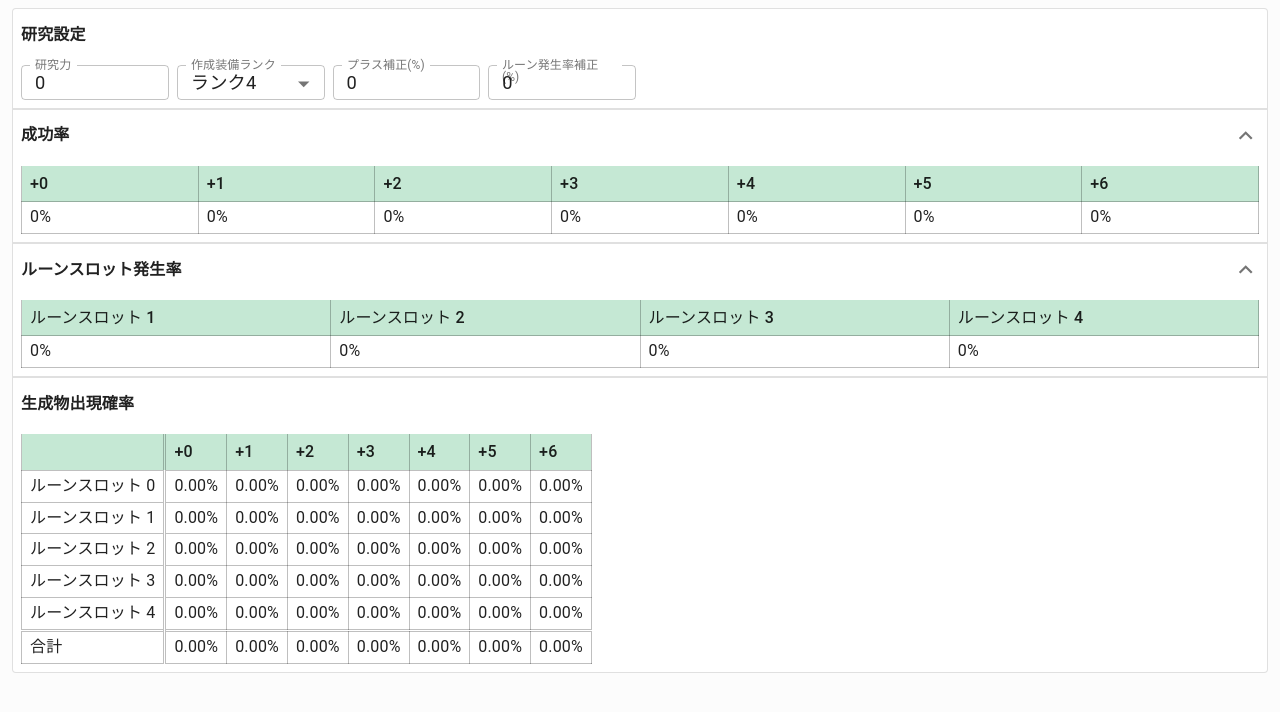
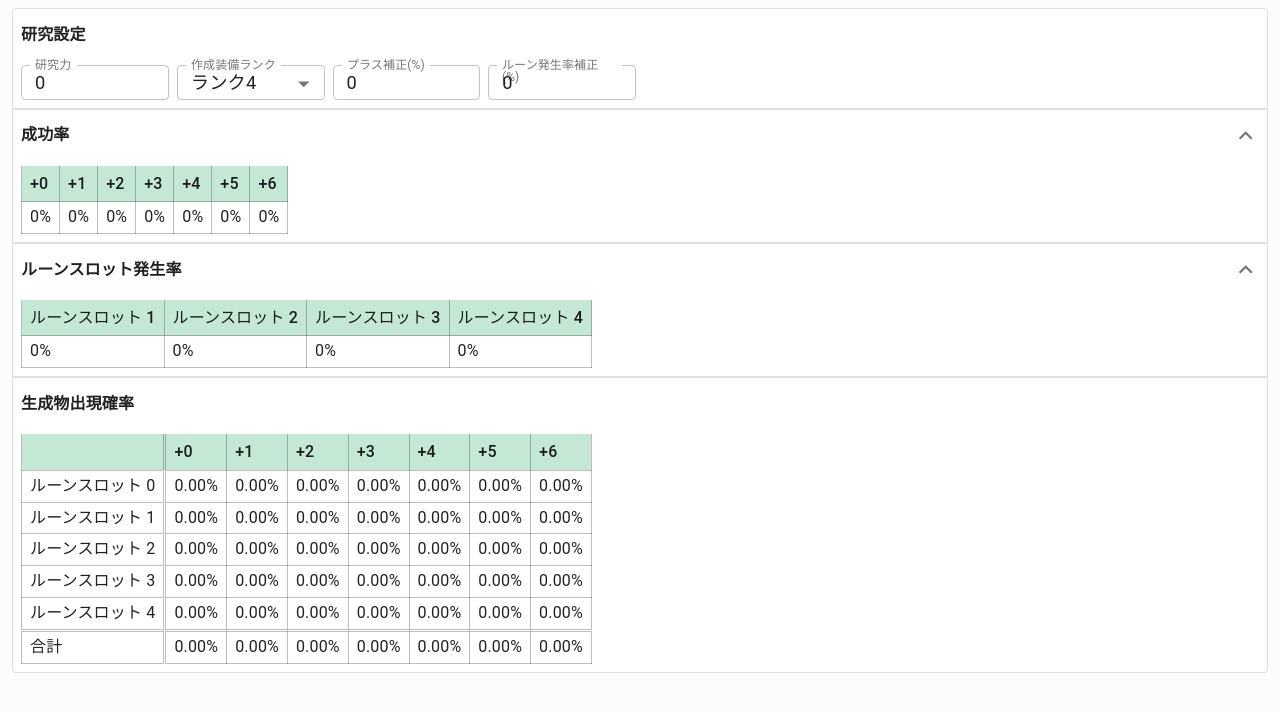
Before and after one commit to artwhirl-app/artwhirl-study-simulator, a React app: page / in a window 1280 px wide. Shown: the top 712 px of the page. Built offline with nearby package versions, Linux system fonts and the light colour scheme.

Commit message:
update table width

```diff
--- a/src/App.scss
+++ b/src/App.scss
@@ -1,3 +1,7 @@
 .MuiAccordion-root h4 {
   margin: 0;
 }
+
+.table-container {
+  overflow: auto;
+}
--- a/src/components/studyCalculator/RuneSlotRateTable.scss
+++ b/src/components/studyCalculator/RuneSlotRateTable.scss
@@ -1,5 +1,8 @@
-.rune-slot-rate-table {
-  thead {
-    white-space: nowrap;
+.rune-slot-rate-table-container{
+  overflow: auto;
+  .rune-slot-rate-table {
+    thead {
+      white-space: nowrap;
+    }
   }
 }
--- a/src/components/studyCalculator/RuneSlotRateTable.tsx
+++ b/src/components/studyCalculator/RuneSlotRateTable.tsx
@@ -22,6 +22,7 @@ export const RuneSlotRateTable: React.FC<{ runeSlotSuccessRate: SlotSuccessRateI
         <h4>ルーンスロット発生率</h4>
       </AccordionSummary>
       <AccordionDetails>
+        <div className="rune-slot-rate-table-container table-container">
           <Table className="rune-slot-rate-table">
             <TableHead>
               <TableRow>
@@ -40,6 +41,7 @@ export const RuneSlotRateTable: React.FC<{ runeSlotSuccessRate: SlotSuccessRateI
               </TableRow>
             </TableBody>
           </Table>
+        </div>
       </AccordionDetails>
     </Accordion>
   );
--- a/src/components/studyCalculator/SuccessRateTable.tsx
+++ b/src/components/studyCalculator/SuccessRateTable.tsx
@@ -18,6 +18,7 @@ export const SuccessRateTable: React.FC<{ plusSuccessRate: PlusSuccessRateItem[]
         <h4>成功率</h4>
       </AccordionSummary>
       <AccordionDetails>
+        <div className="success-rate-table-container table-container">
           <Table>
             <TableHead>
               <TableRow>
@@ -34,6 +35,7 @@ export const SuccessRateTable: React.FC<{ plusSuccessRate: PlusSuccessRateItem[]
               </TableRow>
             </TableBody>
           </Table>
+        </div>
       </AccordionDetails>
     </Accordion>
   );
--- a/src/pages/StudyCalculator.scss
+++ b/src/pages/StudyCalculator.scss
@@ -21,10 +21,6 @@
 
   .spawn-table-root {
     grid-area: spawn-table-root;
-
-    .spawn-table-container {
-      overflow: auto;
-
     .spawn-table {
       th, td {
         &:first-child {
@@ -43,4 +39,3 @@
     }
   }
 }
-}
--- a/src/pages/StudyCalculator.tsx
+++ b/src/pages/StudyCalculator.tsx
@@ -47,7 +47,7 @@ export const StudyCalculator: React.FC = () => {
           <h4>生成物出現確率</h4>
         </AccordionSummary>
         <AccordionDetails>
-          <div className="spawn-table-container">
+          <div className="spawn-table-container table-container">
             <Table className="spawn-table">
               <TableHead>
                 <TableRow>
```
Lines whose indentation alone changed are shown as unchanged.
